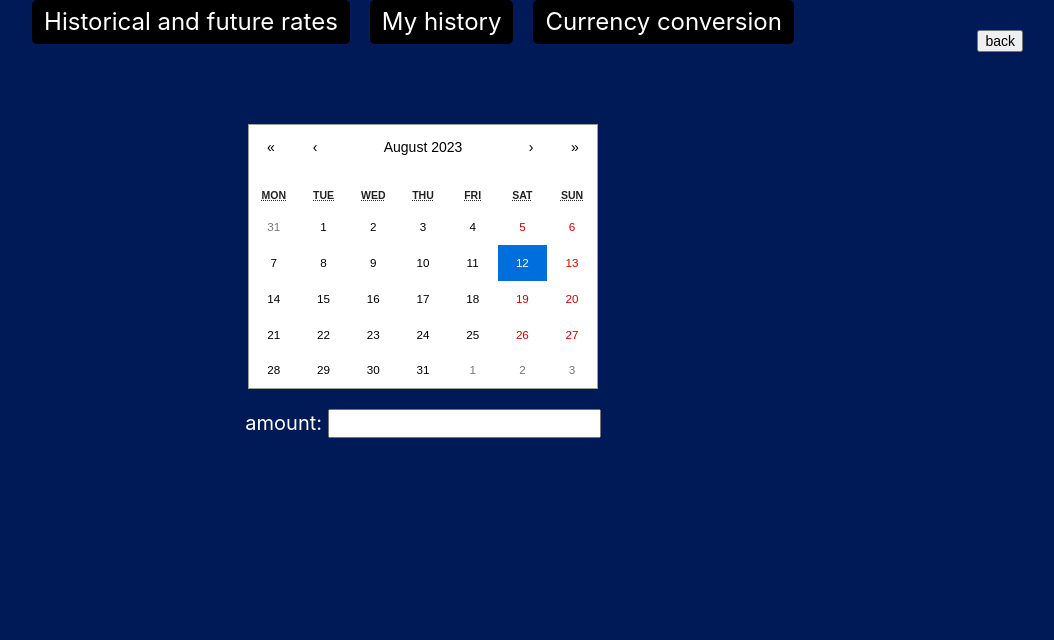
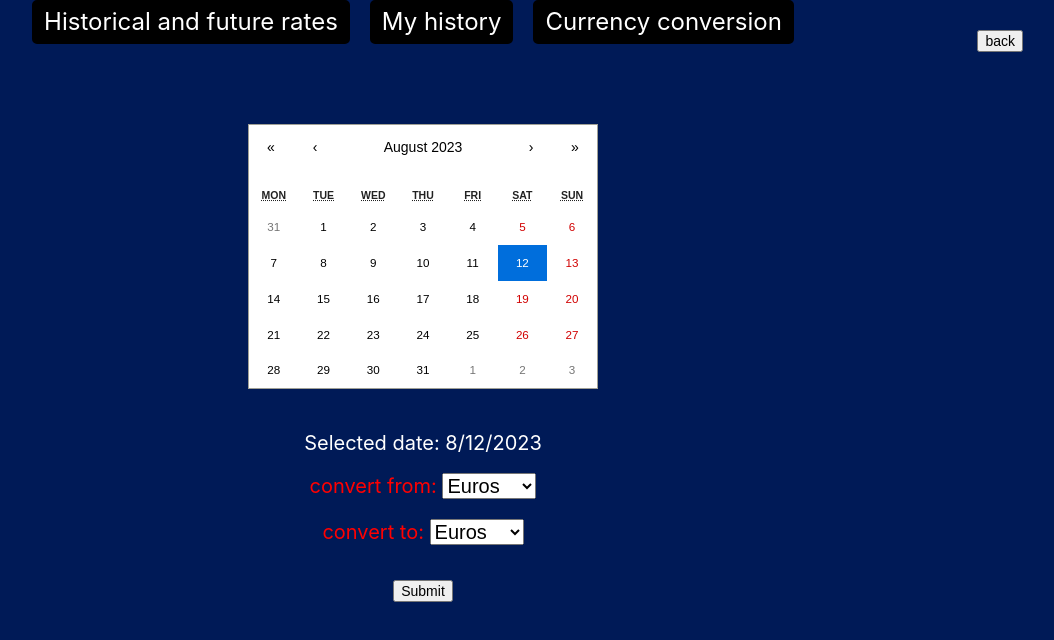
Before and after one commit to nofariof12/Project, a React (Create React App) app in the folder react-site/: page /main_page in a window 1280 px wide. Both pictures are taken after a click on the element "Historical and future rates". Shown: the top 640 px of the page, without its empty margins (217-1271 px from the left). Built offline with nearby package versions, Linux system fonts and the light colour scheme.

Commit message:
renderCSVdate

```diff
--- a/react-site/package.json
+++ b/react-site/package.json
@@ -6,6 +6,7 @@
     "@testing-library/jest-dom": "^5.16.5",
     "@testing-library/react": "^13.4.0",
     "@testing-library/user-event": "^13.5.0",
+    "papaparse": "^5.4.1",
     "react": "^18.2.0",
     "react-calendar": "^4.6.0",
     "react-dom": "^18.2.0",
--- a/react-site/src/components/Calendar.js
+++ b/react-site/src/components/Calendar.js
@@ -1,14 +1,17 @@
 import React, { useState } from 'react';
 import Calendar from 'react-calendar';
 import 'react-calendar/dist/Calendar.css'; // Import calendar styles
+import CalendarWithCSVData from './renderCalendarCSV';
+
 
 
 function MyCalendar({ activeMenu }) {
   const [selectedDate, setSelectedDate] = useState(new Date());
 
-  const handleDateChange = (date) => {
-    setSelectedDate(date);
-  }
+  const handleDateChange = date => {
+    setSelectedDate(date); // עדכון המשתנה כאשר המשתמש מבחין תאריך
+  };
+
 
   return (
     activeMenu === "Historical_and_current_rates" ? (
@@ -23,16 +26,37 @@ function MyCalendar({ activeMenu }) {
           value={selectedDate}
         />
         <br></br>
-        <div style={{color: 'white', fontSize: '20px', fontFamily: 'revert'}}>
+        <br></br>
+          <div style={{color: 'white', fontSize: '20px'}}>
+          <p>Selected date: {selectedDate.toLocaleDateString()} </p>
+          </div>
+        <div style={{color: 'red', display: 'flex', padding: '15px', textAlign: 'center', fontSize: '20px'}}>
           <form>
-            <label htmlFor="amount"> amount: </label>
-            <input type="amount" id="amount:" name="amount:"/>
+            <label id='convert from'>convert from:  </label>
+              <select>
+              <option value="Pounds">Pounds</option>
+              <option value="Dollars">Dollars</option>
+              <option selected value="Euros">Euros</option>
+              <option value="Shekels">Shekels</option>
+              </select>
+              <br></br>
+              <br></br>
+              <label id='convert to'>convert to:  </label>
+              <select>
+              <option value="Pounds">Pounds</option>
+              <option value="Dollars">Dollars</option>
+              <option selected value="Euros">Euros</option>
+              <option value="Shekels">Shekels</option>
+              </select>
+              <br></br>
+              <br></br>
           </form>
+          <br></br> <br></br>
         </div>
-      </div>
-
+          <input type="submit" value="Submit" />
+          {/* <CalendarWithCSVData/> */}
+       </div>
     ) : null
-
   )
 }
 
--- a/react-site/src/components/Display.css
+++ /dev/null
@@ -1,10 +0,0 @@
-.display{
-    display: flex;
-    flex-direction: column;
-    align-items: center;
-    justify-content: center;
-    height: 80vh;
-    font-size: 2rem;
-    color: azure;
-    margin: 10px;
-}
--- a/react-site/src/components/Display.js
+++ b/react-site/src/components/Display.js
@@ -1,5 +1,4 @@
 import React, { useState } from "react";
-import './Display.css'
 
 
 function Display({ activeMenu }) {
@@ -85,12 +84,6 @@ function Display({ activeMenu }) {
         </div>
         <button onClick={handleCalculate}>Calculate</button>
         <br></br>
-        <div style={{color: 'white', fontSize: '20px', fontFamily: 'revert'}}>
-          <form>
-            <label htmlFor="amount"> value:  </label>
-            <input type="amount" id="value: "/>
-          </form>
-        </div>
       </div>
 
     );
--- /dev/null
+++ b/react-site/src/components/renderCalendarCSV.js
@@ -0,0 +1,56 @@
+import React, { useEffect, useState } from 'react';
+import Calendar from 'react-calendar';
+import Papa from 'papaparse';
+
+function CalendarWithCSVData() {
+  const [csvData, setCsvData] = useState([]);
+  const [selectedDate, setSelectedDate] = useState(new Date());
+
+  useEffect(() => {
+    async function fetchData() {
+      const response = await fetch('foreign exchange DATA\ILS\ILS_GBP_pred.csv');
+      const text = await response.text();
+      const parsedData = Papa.parse(text, { header: true }).data;
+      setCsvData(parsedData);
+    }
+
+    fetchData();
+  }, []);
+
+  const formattedCsvData = csvData.map(item => ({
+    ...item,
+    dt: new Date(item.dt), // Convert date strings to Date objects
+  }));
+
+  const handleDateChange = date => {
+    setSelectedDate(date);
+  };
+
+  return (
+    <div>
+      <h2>Calendar with CSV Data</h2>
+      <Calendar
+        value={selectedDate}
+        onChange={handleDateChange}
+        tileContent={({ date }) => {
+          const formattedDate = `${date.getFullYear()}-${date.getMonth() + 1}-${date.getDate()}`;
+          const matchingEvents = formattedCsvData.filter(item => {
+          const eventDate = item.date.toISOString().split('T')[0]; // Convert to ISO date string
+          console.log(eventDate);
+          console.log(formattedCsvData);
+            return eventDate === formattedDate;
+
+          });
+
+          if (matchingEvents.length > 0) {
+            return <div>{matchingEvents.length} events</div>;
+          }
+
+          return null;
+        }}
+      />
+    </div>
+  );
+}
+
+export default CalendarWithCSVData;
```
Also changed, not shown: 1 other file (tests, documents, lock files or other folders).
